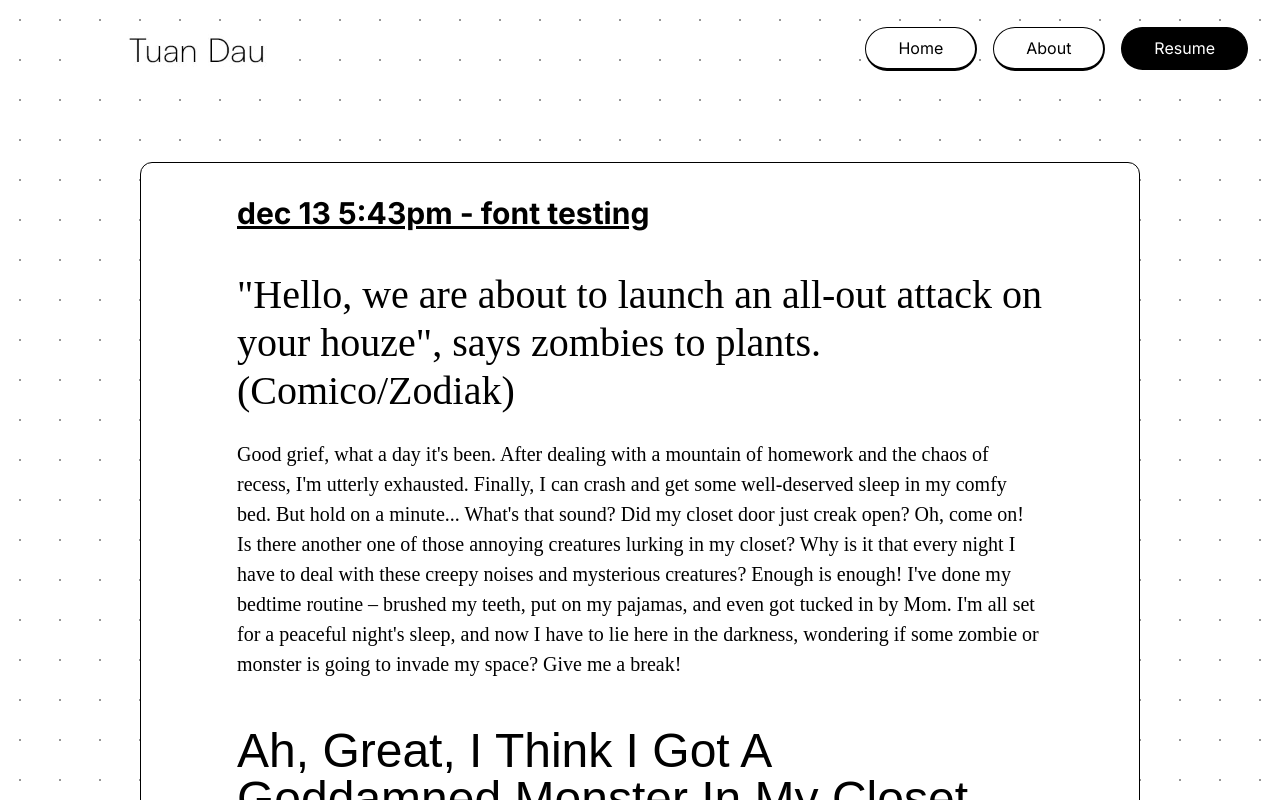
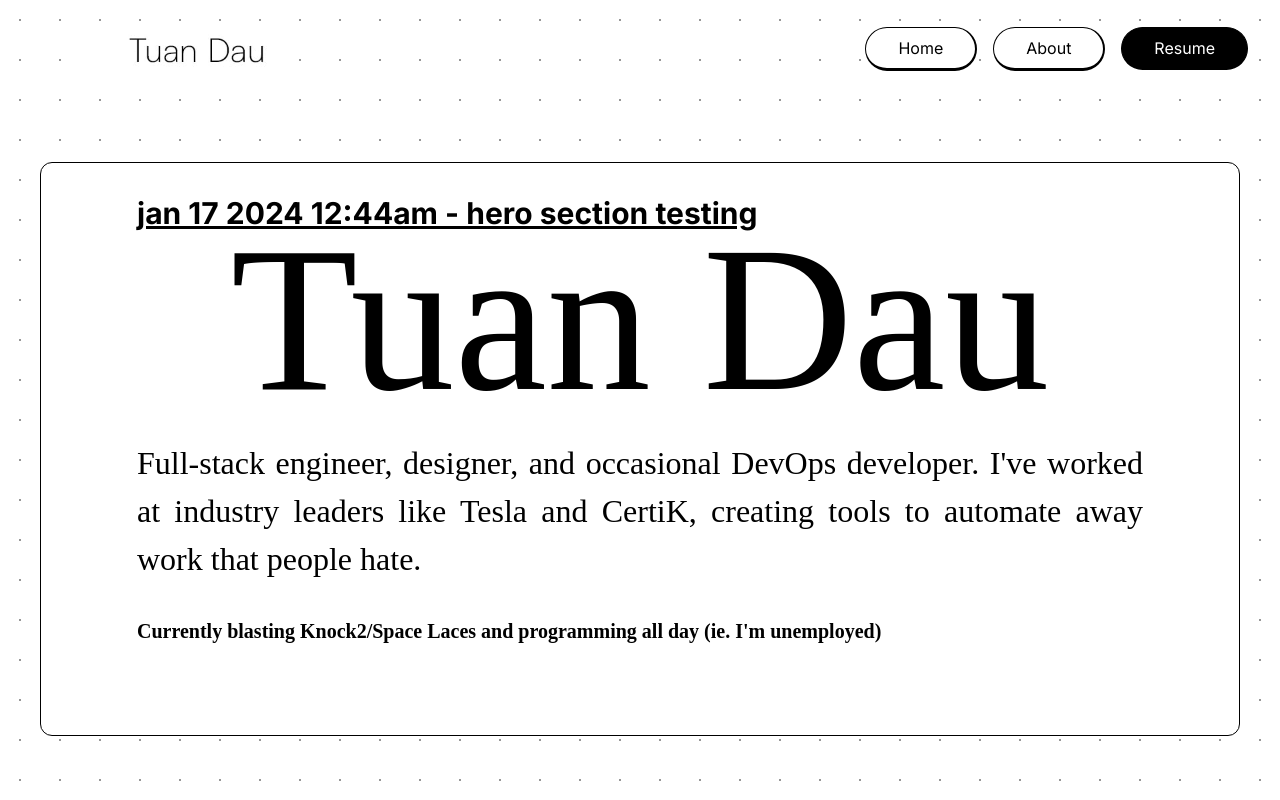
Before and after one commit to tuansydau/portfolio-website, a Next.js app: page /temp in a window 1280 px wide. Shown: the top 800 px of the page. Built offline with nearby package versions, Linux system fonts and the light colour scheme; a web font is replaced by a local one.

Commit message:
restyle: main page, add: shader gif

```diff
--- a/app/about/page.tsx
+++ b/app/about/page.tsx
@@ -9,10 +9,6 @@ export default function Home() {
       <div className="flex w-full h-fit -mt-16">
         <div className="flex w-full justify-center items-center">
           <div className="flex flex-col w-3/4 items-center md:flex-row md:space-x-4 md:justify-center">
-            {/* <div className="w-full md:w-2/5 break-words">
-              PHOTO IS HERE
-              AAAAAAAAAAAAAAAAAAAAAAAAAAAAAAAAAAAAAAAAAAAAAAAAAAAAAAAAAAAAAAAAAAAAAAAAAAAAAAAAAAAAAAAAAA
-            </div> */}
             <div className="w-full md:w-4/5 max-w-[1000px] space-y-6 text-lg border-black border bg-white px-16 py-8 rounded-xl">
               <div className="text-4xl">Some fun tidbits about me</div>
               <div>
--- a/app/shaders/page.tsx
+++ b/app/shaders/page.tsx
@@ -233,12 +233,12 @@ export default function Shaders() {
                   <Image src="/Animation.gif" alt="" fill objectFit="cover" />
                 </div>
               </div>
-              {/* <div className="w-1/3 text-lg text-center">
+              <div className="w-1/3 text-lg text-center">
                 <div className="relative w-full h-[400px] bg-black">
-                  <Image src="/Animation.gif" alt="" fill objectFit="cover" />
+                  <Image src="/Animation-2.gif" alt="" fill objectFit="cover" />
                 </div>
               </div>
-              <div className="w-1/3 text-lg text-center">
+              {/* <div className="w-1/3 text-lg text-center">
                 <div className="relative w-full h-[400px] bg-black">
                   <Image src="/Animation.gif" alt="" fill objectFit="cover" />
                 </div>
--- a/app/temp/page.tsx
+++ b/app/temp/page.tsx
@@ -64,6 +64,51 @@ export default function Home() {
         onMouseLeave={textLeave}
         className="space-y-16 mb-36"
       >
+        <div className="flex flex-col bg-white w-full max-w-[1200px] border border-black py-8 px-24 rounded-xl mt-16 text-justify">
+          <p className="text-3xl font-bold underline mb-4">
+            jan 17 2024 12:44am - hero section testing
+          </p>
+          <br />
+          <h1
+            className="text-center"
+            style={{
+              fontFamily: 'Zodiak, serif',
+              fontSize: '13rem',
+              lineHeight: '6rem'
+            }}
+          >
+            Tuan Dau
+          </h1>
+          <br />
+          <br />
+          <br />
+          <p
+            style={{
+              fontFamily: 'Zodiak, serif',
+              fontSize: '2rem',
+              lineHeight: '3rem',
+              fontWeight: 100
+            }}
+          >
+            Full-stack engineer, designer, and occasional DevOps developer.
+            I&apos;ve worked at industry leaders like Tesla and CertiK, creating
+            tools to automate away work that people hate.
+          </p>
+          <br />
+          <p
+            style={{
+              fontFamily: 'Zodiak, serif',
+              fontSize: '1.25rem',
+              lineHeight: '3rem',
+              fontWeight: 900
+            }}
+          >
+            Currently blasting Knock2/Space Laces and programming all day (ie.
+            I&apos;m unemployed)
+          </p>
+          <br />
+          <br />
+        </div>
         <div className="flex flex-col bg-white w-full max-w-[1000px] border border-black py-8 px-24 rounded-xl mt-16">
           <p className="text-3xl font-bold underline mb-4">
             dec 13 5:43pm - font testing
--- a/components/App/IntroSection.tsx
+++ b/components/App/IntroSection.tsx
@@ -11,17 +11,54 @@ export default function IntroSection({
 }: IntroSectionProps) {
   return (
     <div className="flex flex-col w-full items-center justify-between">
-      <div className="flex flex-col lg:flex-row items-center justify-center md:space-x-4 mt-32 md:mt-36 lg:px-4">
-        <div className="flex flex-col w-4/5 md:w-5/5 justify-center max-w-[1000px] items-center">
+      <div className="flex flex-col lg:flex-row items-center justify-center md:space-x-4 mt-32 md:mt-16 px-4">
+        <div className="flex flex-col max-w-[1600px] justify-center items-center">
           <div
-            className="flex flex-col text-4xl font-light text-center items-center mb-2 bg-white border border-black rounded-xl py-12 px-16"
+            className="flex flex-col text-4xl font-light bg-white rounded-md py-16 px-32 border border-black"
             onMouseEnter={textEnterFunction}
             onMouseLeave={textExitFunction}
           >
-            Hey, I&apos;m Tuan, a full-stack developer. Currently obsessed with
-            designing web apps, APIs, and occasionally green tea.
+            <div className="border-b-3 w-fit border-black">
+              <p
+                style={{
+                  fontFamily: 'Zodiak, serif',
+                  fontSize: '8rem',
+                  lineHeight: '10rem',
+                  marginLeft: '-1.5rem'
+                }}
+              >
+                Tuan Dau
+              </p>
+            </div>
+            <br />
+            <p
+              style={{
+                fontFamily: 'Zodiak, serif',
+                fontSize: '2rem',
+                lineHeight: '4rem',
+                fontWeight: 100
+              }}
+            >
+              Full-stack developer, designer, and occasional DevOps engineer.
+              I&apos;ve worked at industry leaders like Tesla and CertiK,
+              creating tools and pipelines to automate work that people hate
+              doing. I also love designing websites :)
+            </p>
+            <br />
+            <p
+              style={{
+                fontFamily: 'Zodiak, serif',
+                fontSize: '1.75rem',
+                // lineHeight: '3rem',
+                fontWeight: 600
+              }}
+            >
+              Currently: Blasting Knock2 and programming all day (I&apos;m
+              unemployed)
+            </p>
+            <br />
             <div
-              className="flex bg-white text-black text-xl hover:border-white hover:bg-black hover:text-white hover:cursor-pointer border-b-3 border-r-2 h-12 w-fit rounded-full mt-6 px-4 border border-black items-center justify-center"
+              className="flex bg-white text-black text-3xl hover:border-white hover:bg-black hover:text-white hover:cursor-pointer border-b-3 border-r-2 h-16 w-fit rounded-full px-4 border border-black items-center justify-center"
               onClick={() => modalFunction(true)}
             >
               Let&apos;s talk!
```
Also changed, not shown: app/page.tsx (+24 -20 lines), 1 other file (tests, documents, lock files or other folders).
